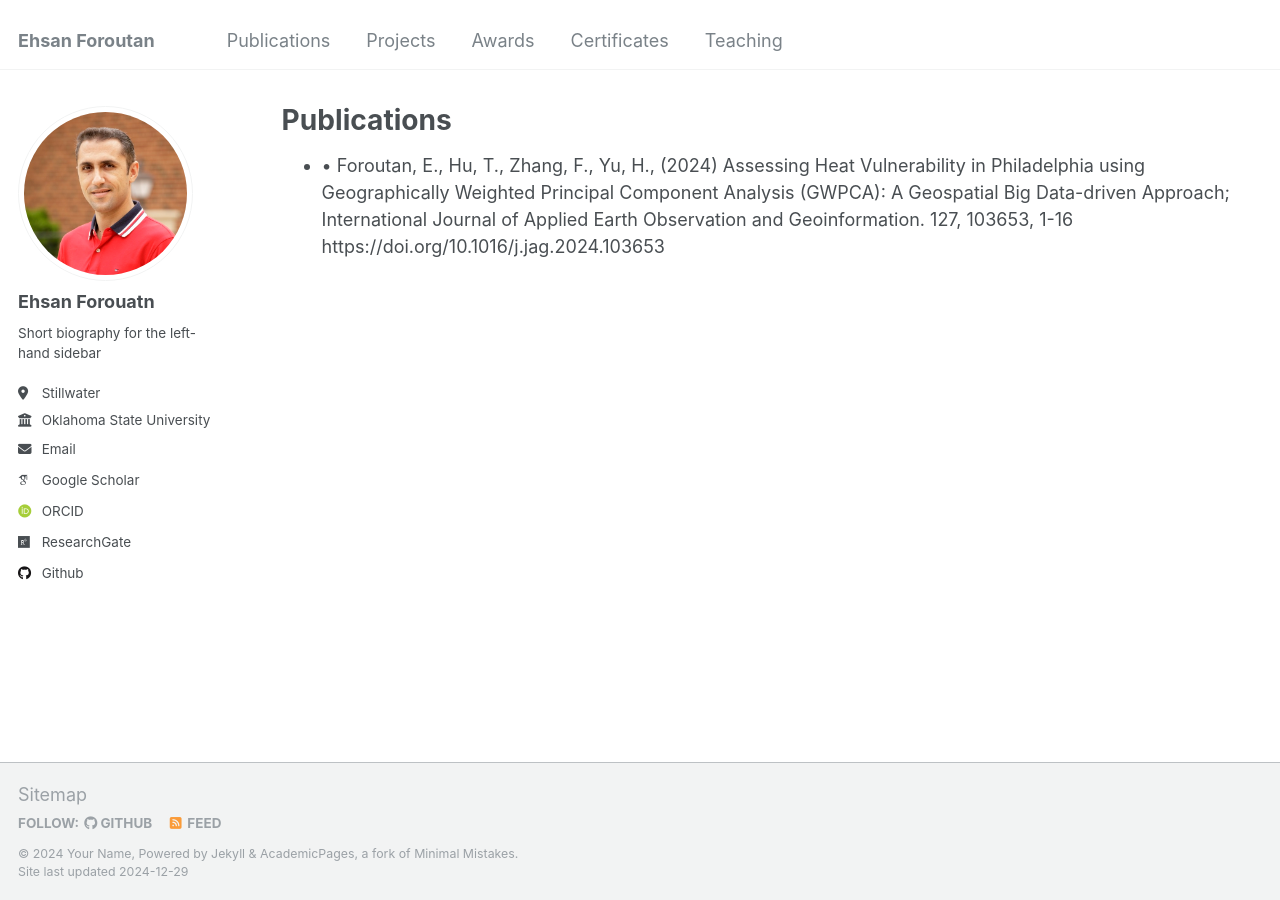
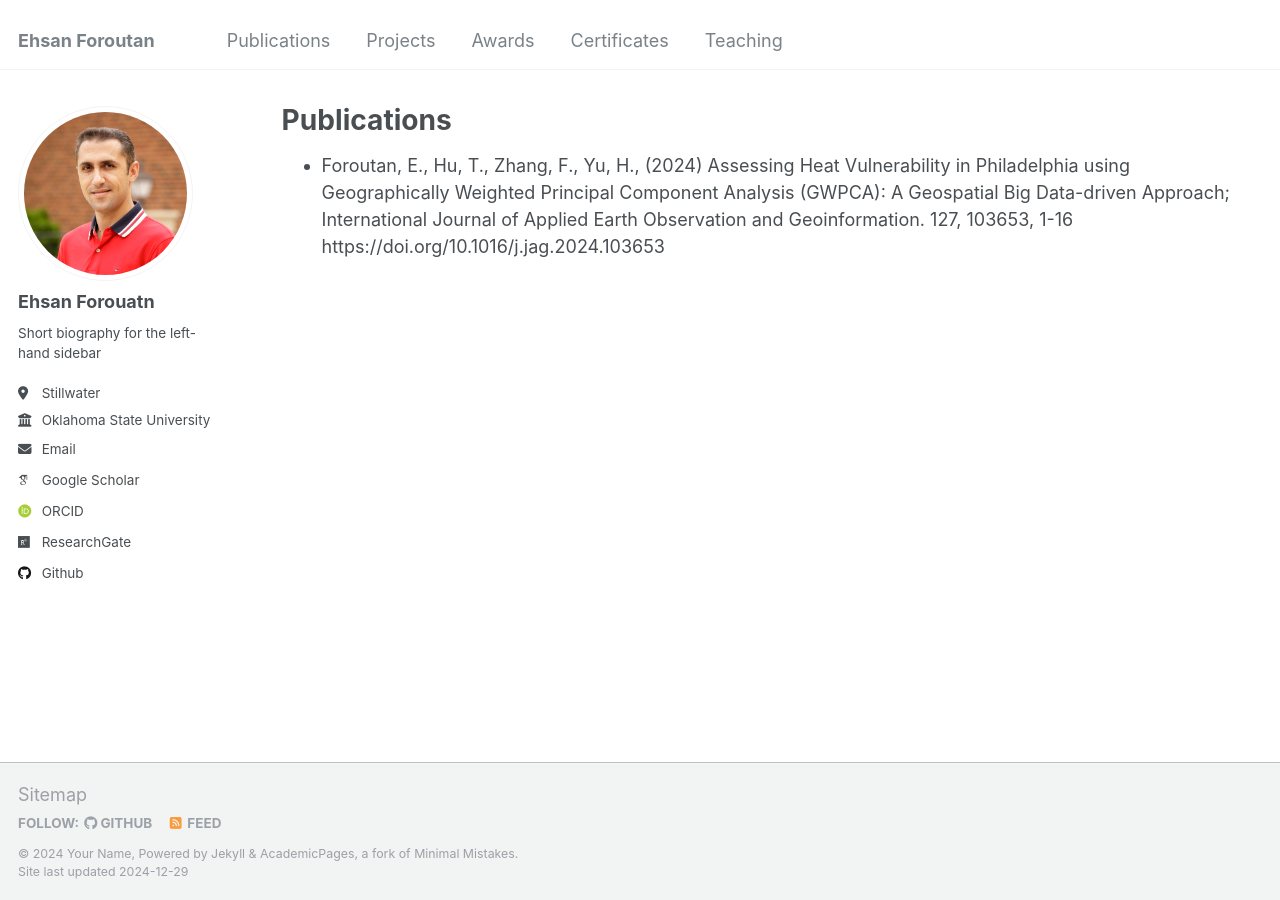
Before and after one commit to eforoutan/eforoutan.github.io, a Jekyll site: the page built from _pages/publications.html, in a window 1280 px wide. Built offline with Jekyll 4.4.1, drawn with Linux system fonts in a browser that asks for light colours; some web fonts are replaced.

```diff
--- a/_pages/publications.html
+++ b/_pages/publications.html
@@ -6,6 +6,6 @@ author_profile: true
 ---
 <ul>
 
-  <li>•	Foroutan, E., Hu, T., Zhang, F., Yu, H., (2024) Assessing Heat Vulnerability in Philadelphia using Geographically Weighted Principal Component Analysis (GWPCA): A Geospatial Big Data-driven Approach; International Journal of Applied Earth Observation and Geoinformation. 127, 103653, 1-16 https://doi.org/10.1016/j.jag.2024.103653</li>
+  <li>Foroutan, E., Hu, T., Zhang, F., Yu, H., (2024) Assessing Heat Vulnerability in Philadelphia using Geographically Weighted Principal Component Analysis (GWPCA): A Geospatial Big Data-driven Approach; International Journal of Applied Earth Observation and Geoinformation. 127, 103653, 1-16 https://doi.org/10.1016/j.jag.2024.103653</li>
 
 </ul>
```
